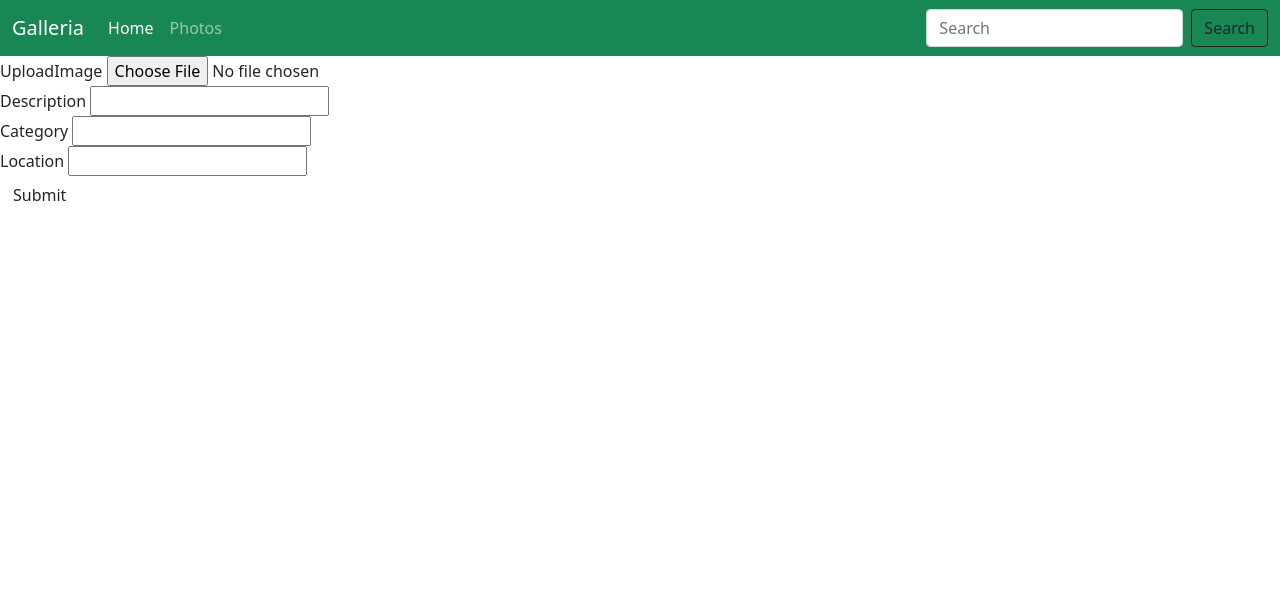
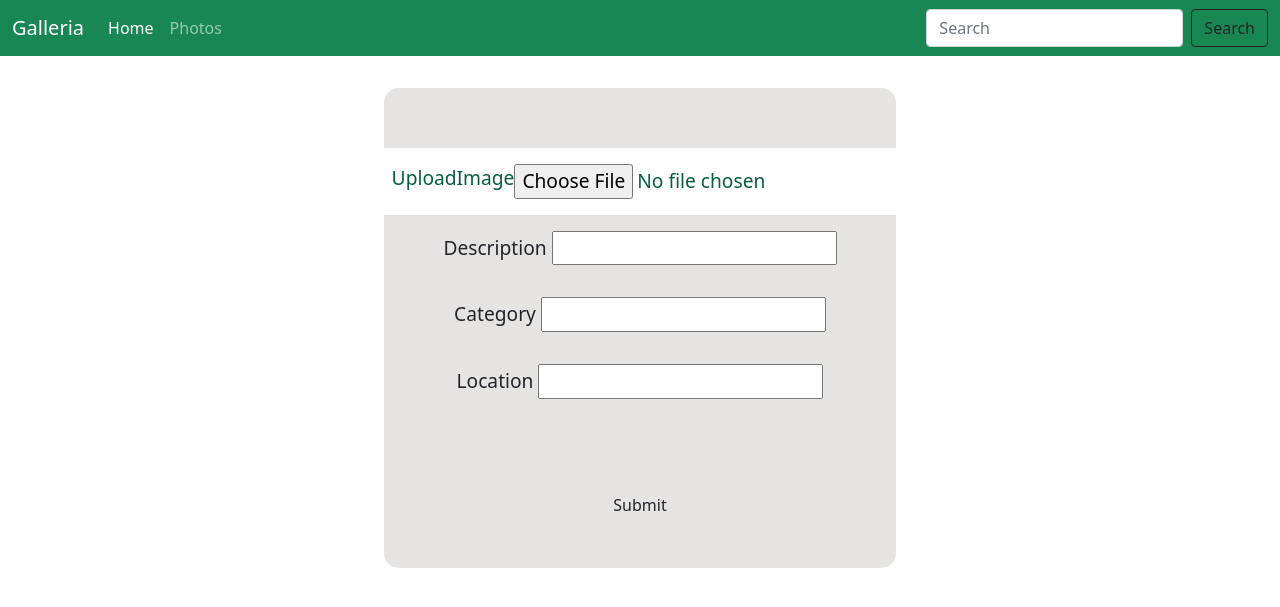
Before and after one commit to M0nicah/gallery, a Django app: page /add_image/ in a window 1280 px wide. Shown: the top 607 px of the page. Run offline with Django 4.2, Linux system fonts and the light colour scheme.

Commit message:
add styles to update form

```diff
--- a/static/css/base.css
+++ b/static/css/base.css
@@ -30,18 +30,47 @@ img {
   margin-top: 2rem;
 }
 
-.delete-footer{
-
+.delete-footer {
   justify-content: center;
   align-items: center;
   margin: auto;
 }
-.delete-footer a{
+.delete-footer a {
   background-color: rgb(6, 93, 64);
   margin-right: 2rem;
   color: white;
 }
-.delete-footer input{
+.delete-footer input {
   background-color: rgb(6, 93, 64);
   color: white;
 }
+
+.edit-form {
+  display: grid;
+  justify-content: center;
+  align-items: center;
+  margin: auto;
+  background-color: rgb(230, 227, 227);
+  text-align: center;
+  font-size: larger;
+  width: 40vw;
+  height: 60vh;
+  padding: 1rem;
+  border-radius: 15px;
+  margin-top: 2rem;
+}
+
+.form-wrapper{
+    display: grid;
+    padding: 1rem;
+}
+.form-group{
+    padding: 1rem;
+}
+.image{
+    padding: 1rem;
+    background-color: white;
+    display: flex;
+    padding: 1rem;
+    color: rgb(6, 93, 64) ;
+}
```
Lines whose indentation alone changed are shown as unchanged.
